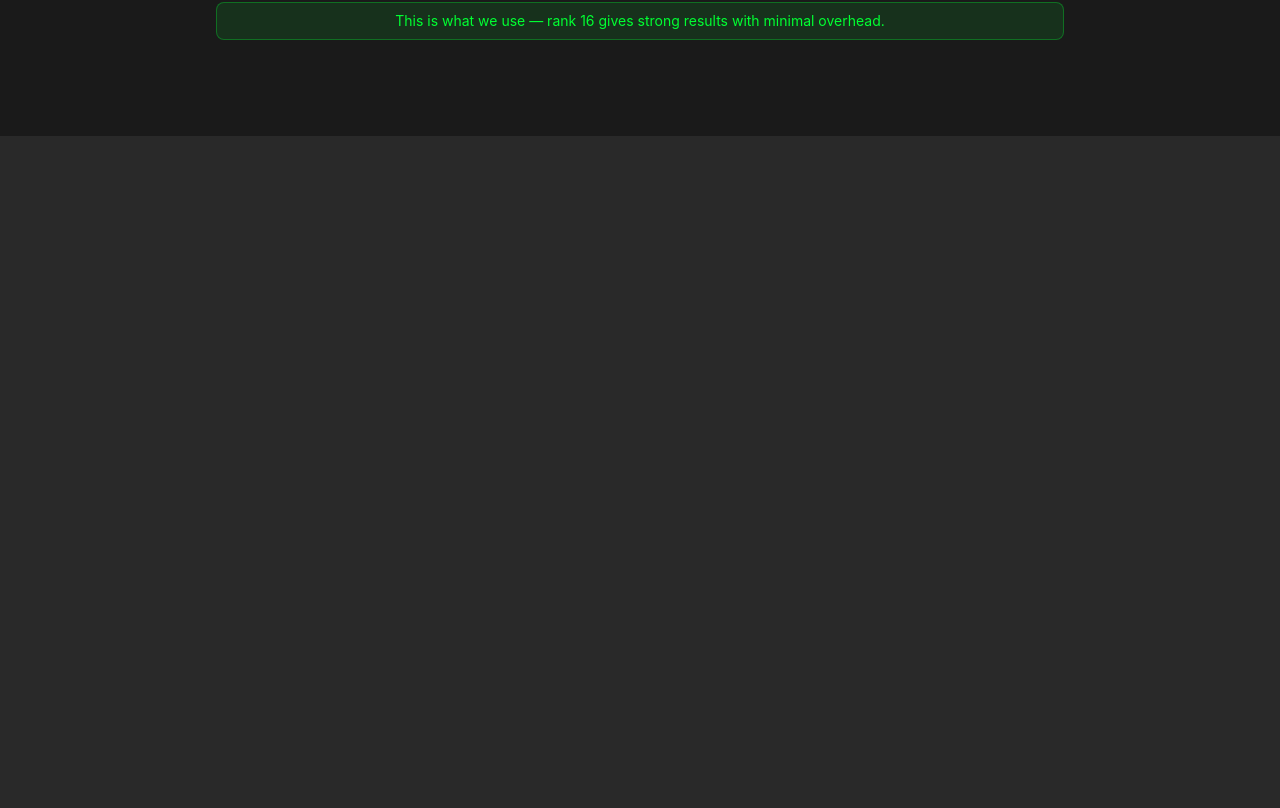
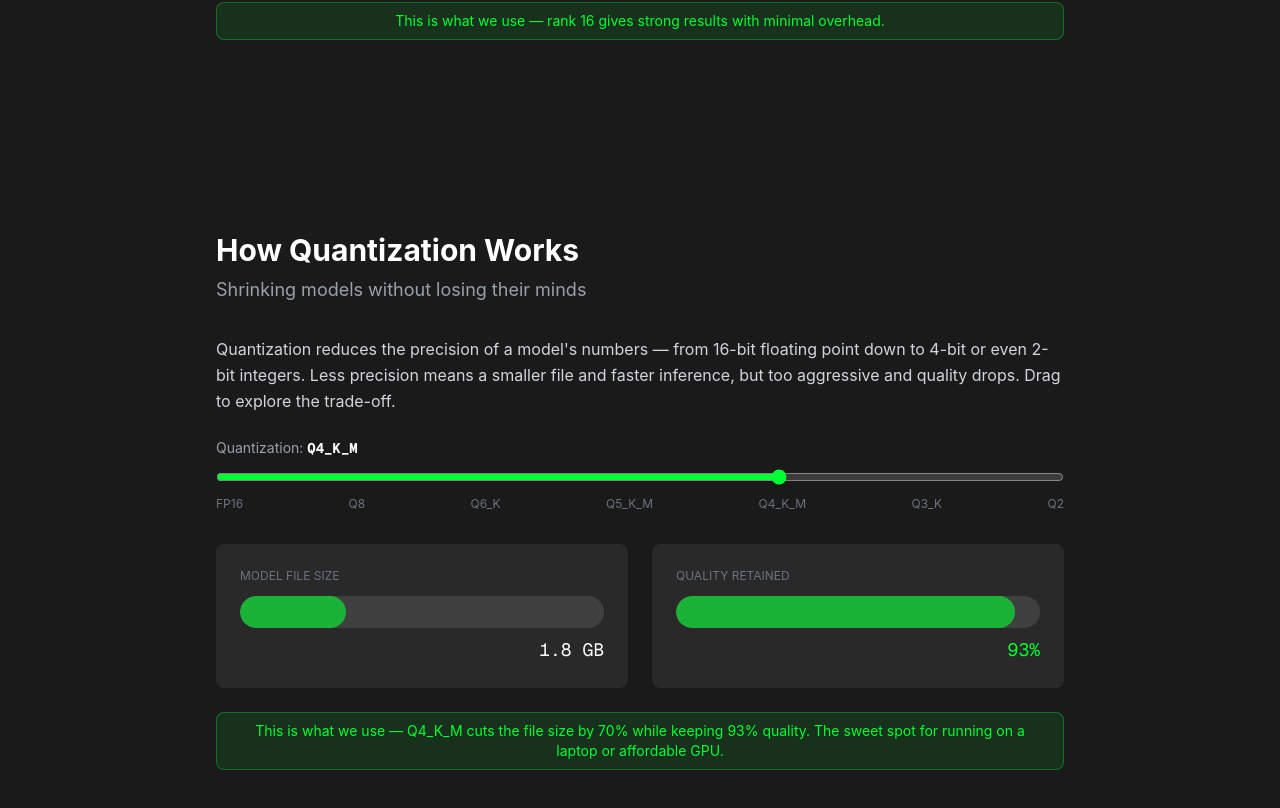
Before and after one commit to William-Hill/d4bl_ai_agent, a Next.js app in the folder ui-nextjs/: page /learn in a window 1280 px wide. Shown: the part 2145-2953 px from the top of the page. Before the commit the page ends 2281 px from the top, so only its background shows below. Built offline with nearby package versions, Linux system fonts and the light colour scheme; no server answers.

Commit message:
feat(learn): add quantization slider with size/quality visualization

```diff
--- a/ui-nextjs/app/learn/page.tsx
+++ b/ui-nextjs/app/learn/page.tsx
@@ -1,5 +1,6 @@
 import ConceptSection from '@/components/learn/ConceptSection';
 import LoRAVisualizer from '@/components/learn/LoRAVisualizer';
+import QuantizationSlider from '@/components/learn/QuantizationSlider';
 
 export const metadata = {
   title: 'Learn — Building AI That Centers Community | D4BL',
@@ -100,6 +101,20 @@ export default function LearnPage() {
         </p>
         <LoRAVisualizer />
       </ConceptSection>
+
+      {/* Section: How Quantization Works */}
+      <ConceptSection
+        title="How Quantization Works"
+        subtitle="Shrinking models without losing their minds"
+      >
+        <p className="mb-6">
+          Quantization reduces the precision of a model&apos;s numbers — from 16-bit
+          floating point down to 4-bit or even 2-bit integers. Less precision means
+          a smaller file and faster inference, but too aggressive and quality
+          drops. Drag to explore the trade-off.
+        </p>
+        <QuantizationSlider />
+      </ConceptSection>
     </main>
   );
 }
--- /dev/null
+++ b/ui-nextjs/components/learn/QuantizationSlider.tsx
@@ -0,0 +1,106 @@
+'use client';
+
+import { useState } from 'react';
+
+interface QuantLevel {
+  label: string;
+  fileSize: number;  // GB
+  quality: number;   // percentage
+}
+
+const LEVELS: QuantLevel[] = [
+  { label: 'FP16',   fileSize: 6.2, quality: 100 },
+  { label: 'Q8',     fileSize: 3.3, quality: 99 },
+  { label: 'Q6_K',   fileSize: 2.5, quality: 97 },
+  { label: 'Q5_K_M', fileSize: 2.1, quality: 95 },
+  { label: 'Q4_K_M', fileSize: 1.8, quality: 93 },
+  { label: 'Q3_K',   fileSize: 1.4, quality: 85 },
+  { label: 'Q2',     fileSize: 1.1, quality: 72 },
+];
+
+const OUR_PICK = 'Q4_K_M';
+
+function qualityColor(quality: number): string {
+  if (quality >= 93) return '#00ff32';
+  if (quality >= 85) return '#fbbf24';
+  return '#ef4444';
+}
+
+export default function QuantizationSlider() {
+  const [index, setIndex] = useState(4); // default to Q4_K_M
+  const level = LEVELS[index];
+  const isOurPick = level.label === OUR_PICK;
+
+  return (
+    <div>
+      {/* Slider */}
+      <div className="mb-8">
+        <label className="block text-sm text-gray-400 mb-2">
+          Quantization:{' '}
+          <span className="text-white font-mono font-bold">{level.label}</span>
+        </label>
+        <input
+          type="range"
+          min={0}
+          max={LEVELS.length - 1}
+          step={1}
+          value={index}
+          onChange={(e) => setIndex(Number(e.target.value))}
+          className="w-full accent-[#00ff32]"
+          aria-label="Quantization level slider"
+        />
+        <div className="flex justify-between text-xs text-gray-500 mt-1">
+          {LEVELS.map((l) => (
+            <span key={l.label}>{l.label}</span>
+          ))}
+        </div>
+      </div>
+
+      {/* Bar chart + quality */}
+      <div className="grid md:grid-cols-2 gap-6 mb-6">
+        {/* File size bar */}
+        <div className="bg-[#292929] rounded-lg p-6">
+          <p className="text-xs text-gray-500 uppercase mb-3">Model File Size</p>
+          <div className="relative h-8 bg-[#404040] rounded-full overflow-hidden">
+            <div
+              className="h-full bg-[#00ff32]/60 rounded-full transition-all duration-300"
+              style={{ width: `${(level.fileSize / 6.2) * 100}%` }}
+            />
+          </div>
+          <p className="text-right text-lg font-mono text-white mt-2">
+            {level.fileSize} GB
+          </p>
+        </div>
+
+        {/* Quality indicator */}
+        <div className="bg-[#292929] rounded-lg p-6">
+          <p className="text-xs text-gray-500 uppercase mb-3">Quality Retained</p>
+          <div className="relative h-8 bg-[#404040] rounded-full overflow-hidden">
+            <div
+              className="h-full rounded-full transition-all duration-300"
+              style={{
+                width: `${level.quality}%`,
+                backgroundColor: qualityColor(level.quality),
+                opacity: 0.6,
+              }}
+            />
+          </div>
+          <p
+            className="text-right text-lg font-mono mt-2"
+            style={{ color: qualityColor(level.quality) }}
+          >
+            {level.quality}%
+          </p>
+        </div>
+      </div>
+
+      {/* Callout */}
+      {isOurPick && (
+        <div className="px-4 py-2 bg-[#00ff32]/10 border border-[#00ff32]/30 rounded-lg text-sm text-[#00ff32] text-center">
+          This is what we use — Q4_K_M cuts the file size by 70% while keeping 93% quality.
+          The sweet spot for running on a laptop or affordable GPU.
+        </div>
+      )}
+    </div>
+  );
+}
```
